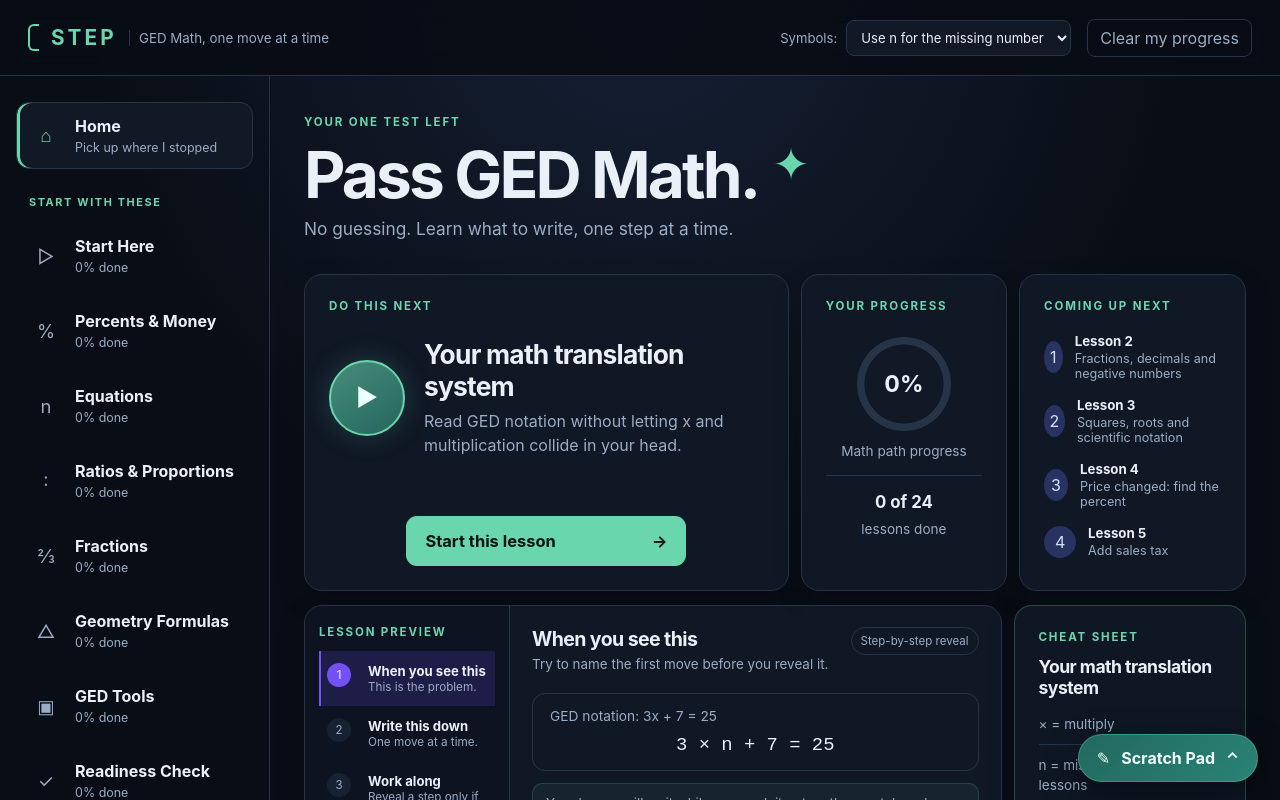
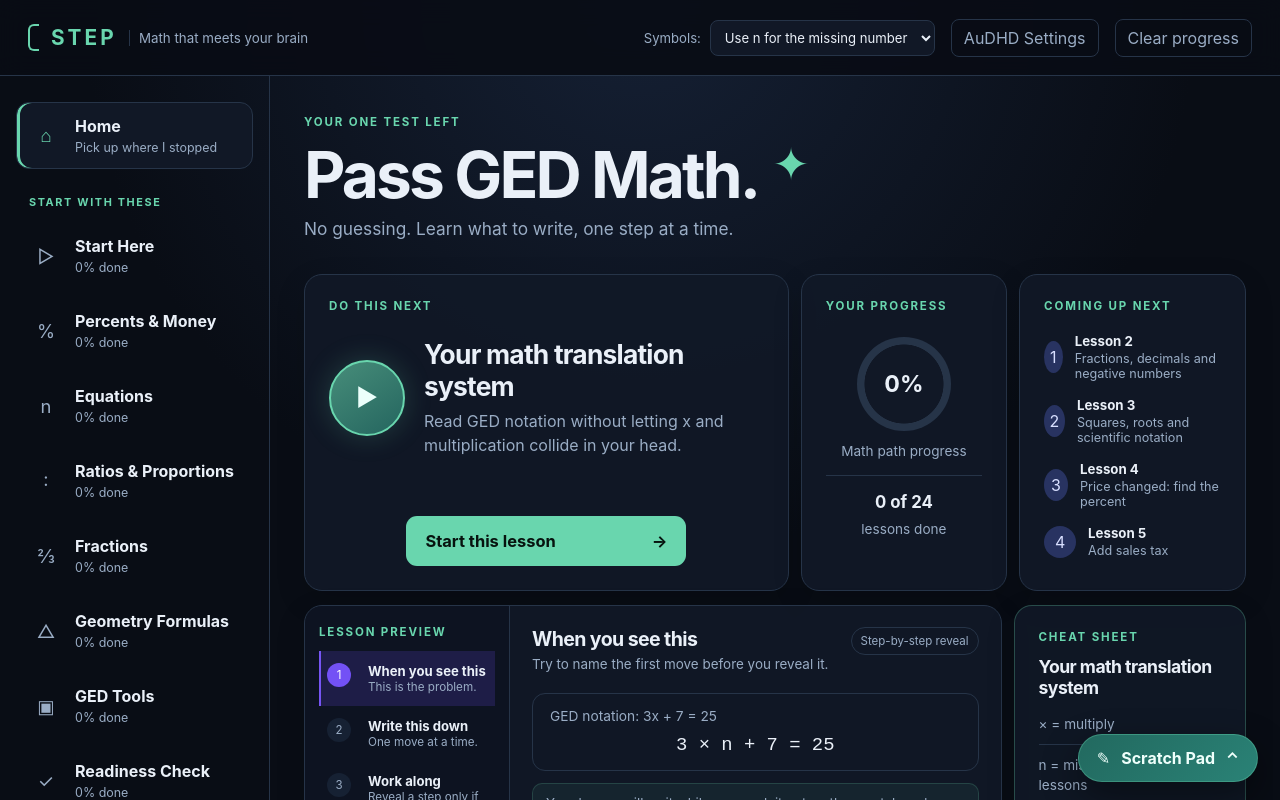
Before and after one commit to Kodaxadev/ged-math-path, a React (Vite) app: page / in a window 1280 px wide. Shown: the top 800 px of the page. Built offline with nearby package versions, Linux system fonts and the light colour scheme.

Commit message:
Add settings entry point to STEP header

```diff
--- a/src/components/TopBar.tsx
+++ b/src/components/TopBar.tsx
@@ -3,16 +3,17 @@ import type { Progress } from '../types';
 type Props = {
   progress: Progress;
   onNotationChange: (mode: 'learning' | 'ged') => void;
+  onOpenSettings: () => void;
   onReset: () => void;
 };
 
-export function TopBar({ progress, onNotationChange, onReset }: Props) {
+export function TopBar({ progress, onNotationChange, onOpenSettings, onReset }: Props) {
   return (
     <header className="topbar">
       <div className="brand">
         <span className="gate" />
         <strong>STEP</strong>
-        <small>GED Math, one move at a time</small>
+        <small>Math that meets your brain</small>
       </div>
       <div className="toolbar">
         <label>Symbols:
@@ -21,7 +22,8 @@ export function TopBar({ progress, onNotationChange, onReset }: Props) {
             <option value="ged">Show GED letters: x / y</option>
           </select>
         </label>
-        <button className="quiet" onClick={onReset}>Clear my progress</button>
+        <button className="quiet" onClick={onOpenSettings}>AuDHD Settings</button>
+        <button className="quiet" onClick={onReset}>Clear progress</button>
       </div>
     </header>
   );
```
